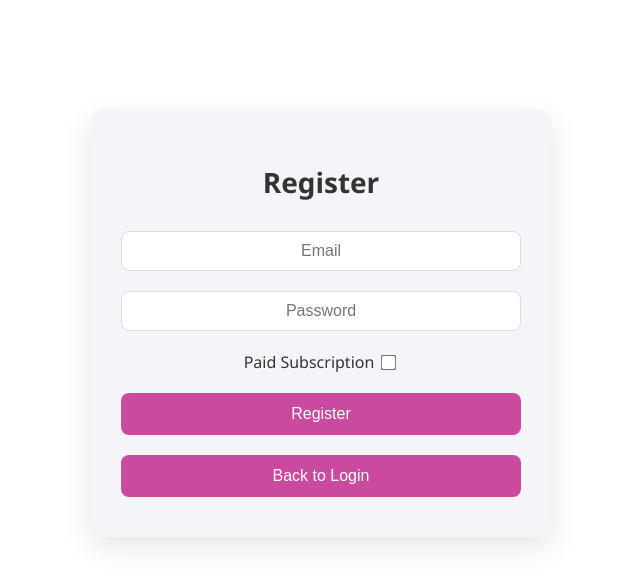
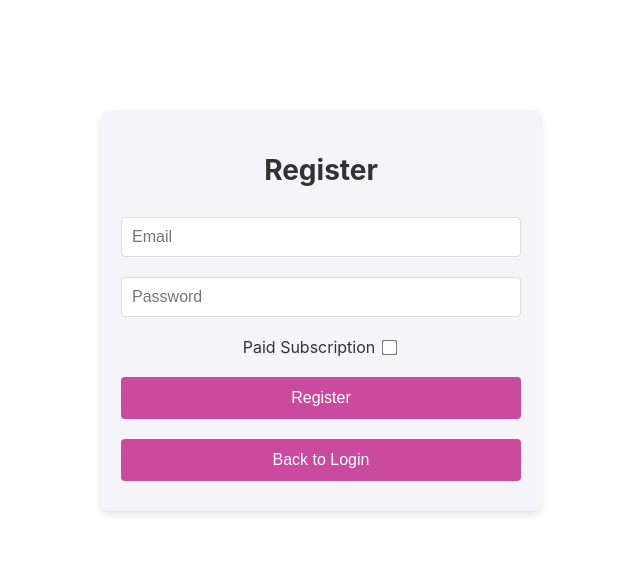
Before and after one commit to colin-jacobs8587/cse_264_final, a React (Create React App) app in the folder aisummary/: page /register in a window 1280 px wide. Shown: the top 586 px of the page, without its empty margins (319-959 px from the left). Built offline with nearby package versions, Linux system fonts and the light colour scheme; no server answers.

Commit message:
added arch diagram and changed some styling

```diff
--- a/aisummary/src/components/styling/Register.css
+++ b/aisummary/src/components/styling/Register.css
@@ -1,22 +1,16 @@
 /* src/styling/Register.css */
 
-/* Container */
 .register-container {
     max-width: 400px;
     margin: 50px auto;
-    padding: 30px;
+    padding: 20px;
     background-color: #f4f4f9;
-    border-radius: 12px;
-    box-shadow: 0 10px 30px rgba(0, 0, 0, 0.1);
-    font-family: 'Segoe UI', Tahoma, Geneva, Verdana, sans-serif;
-
-    /* center direct children and wrap column */
+    border-radius: 8px;
+    box-shadow: 0 4px 8px rgba(0, 0, 0, 0.1);
     display: flex;
     flex-direction: column;
-    align-items: center;
 }
 
-/* Title */
 .register-container h2 {
     font-size: 28px;
     font-weight: bold;
@@ -25,38 +19,25 @@
     color: #333;
 }
 
-/* Form layout */
 .register-container form {
     display: flex;
     flex-direction: column;
     width: 100%;
     align-items: center;
-    /* centers label & buttons */
 }
 
-/* Text & password inputs */
 .register-container input[type="email"],
 .register-container input[type="password"] {
     width: 100%;
     padding: 10px;
     margin: 10px 0;
     border: 1px solid #ddd;
-    border-radius: 8px;
+    border-radius: 4px;
     font-size: 16px;
-    text-align: center;
-    background-color: #ffffff;
     box-sizing: border-box;
 }
 
-/* Checkbox sizing */
-.register-container input[type="checkbox"] {
-    width: auto;
-    margin-left: 8px;
-    transform: scale(1.2);
-}
-
-/* Label around checkbox and text */
-.register-container form label {
+.register-container label {
     display: inline-flex;
     align-items: center;
     margin: 10px 0;
@@ -64,31 +45,41 @@
     color: #333;
 }
 
-/* Buttons (both inside form & the one below) */
+.register-container input[type="checkbox"] {
+    margin-left: 8px;
+    transform: scale(1.2);
+}
+
 .register-container button {
     width: 100%;
-    max-width: 100%;
-    padding: 12px 0;
+    padding: 12px;
     background-color: #c94a9f;
     color: white;
     border: none;
-    border-radius: 8px;
+    border-radius: 4px;
     cursor: pointer;
     font-size: 16px;
     margin: 10px 0;
+    transition: background-color 0.2s, transform 0.2s;
     box-sizing: border-box;
-    transition: background-color 0.3s, transform 0.3s;
 }
 
-/* Hover effect */
 .register-container button:hover {
     background-color: #f0a5e1;
-    transform: translateY(-3px);
+    transform: translateY(-2px);
 }
 
-/* Error / info message */
-.register-container .message {
+.register-container .register-button {
+    background-color: #28a745;
+}
+
+.register-container .register-button:hover {
+    background-color: #218838;
+}
+
+.register-container p {
     text-align: center;
-    color: #e74c3c;
+    font-size: 14px;
+    color: #d9534f;
     margin-top: 10px;
 }
```
